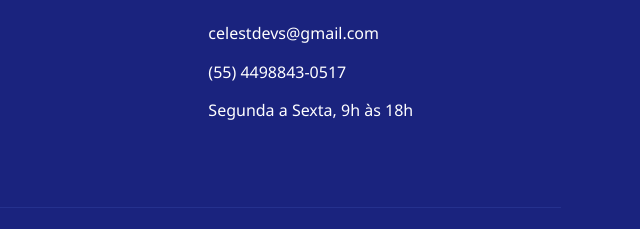
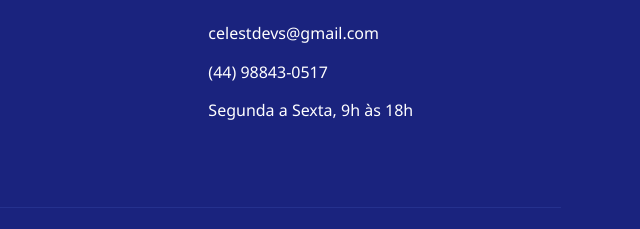
Before and after one commit to CelestDevs/localpoints, a plain HTML site: page index.html in a window 1280 px wide. Shown: the part 3382-3611 px from the top of the page, 640-1280 px from the left. Drawn offline with Linux system fonts and the light colour scheme.

Commit message:
Update index.html
Ajuste no número de telefone contato footer

```diff
--- a/index.html
+++ b/index.html
@@ -714,7 +714,7 @@
                     <h3>Contato</h3>
                     <ul class="footer-links">
                         <li>celestdevs@gmail.com</li>
-                        <li>(55) 4498843-0517</li>
+                        <li>(44) 98843-0517</li>
                         <li>Segunda a Sexta, 9h às 18h</li>
                     </ul>
                 </div>
```
